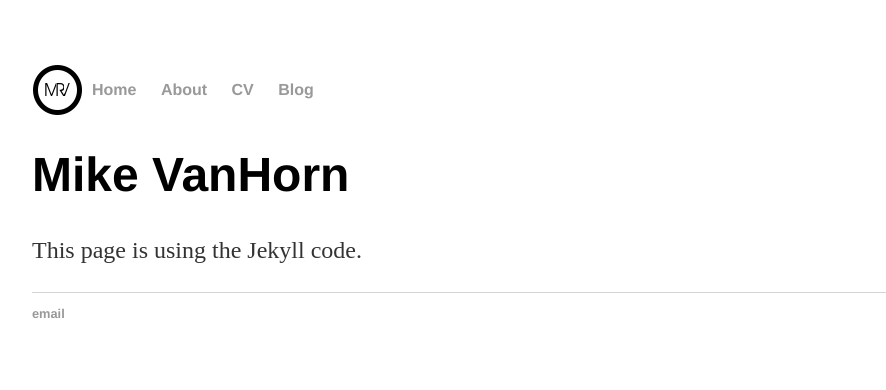
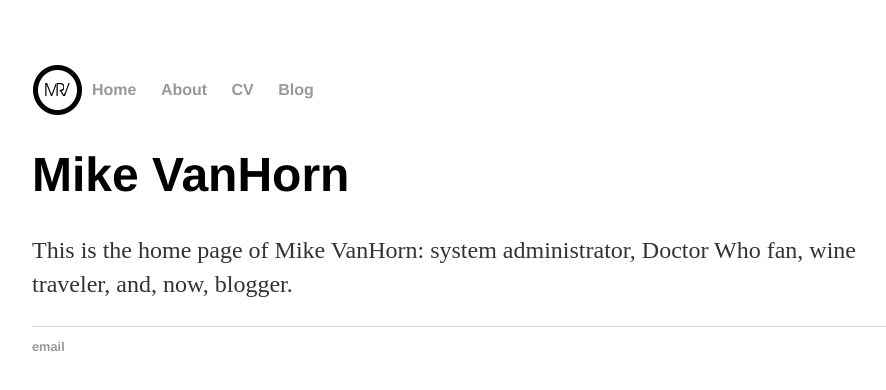
Before and after one commit to mrvanhorn/mrvanhorn.github.io, a Jekyll site: the page built from index.html, in a window 1280 px wide. Shown: the top 390 px of the page, without its empty margins (160-1046 px from the left). Built offline with Jekyll 4.4.1, drawn with Linux system fonts in a browser that asks for light colours.

Commit message:
Update index.html

```diff
--- a/index.html
+++ b/index.html
@@ -2,6 +2,4 @@
 layout: default
 title: Mike VanHorn
 ---
-<div class="blurb">
-<p>This page is using the Jekyll code.</p>
-</div><!-- /.blurb -->
+<p>This is the home page of Mike VanHorn: system administrator, Doctor Who fan, wine traveler, and, now, blogger.</p>
```
